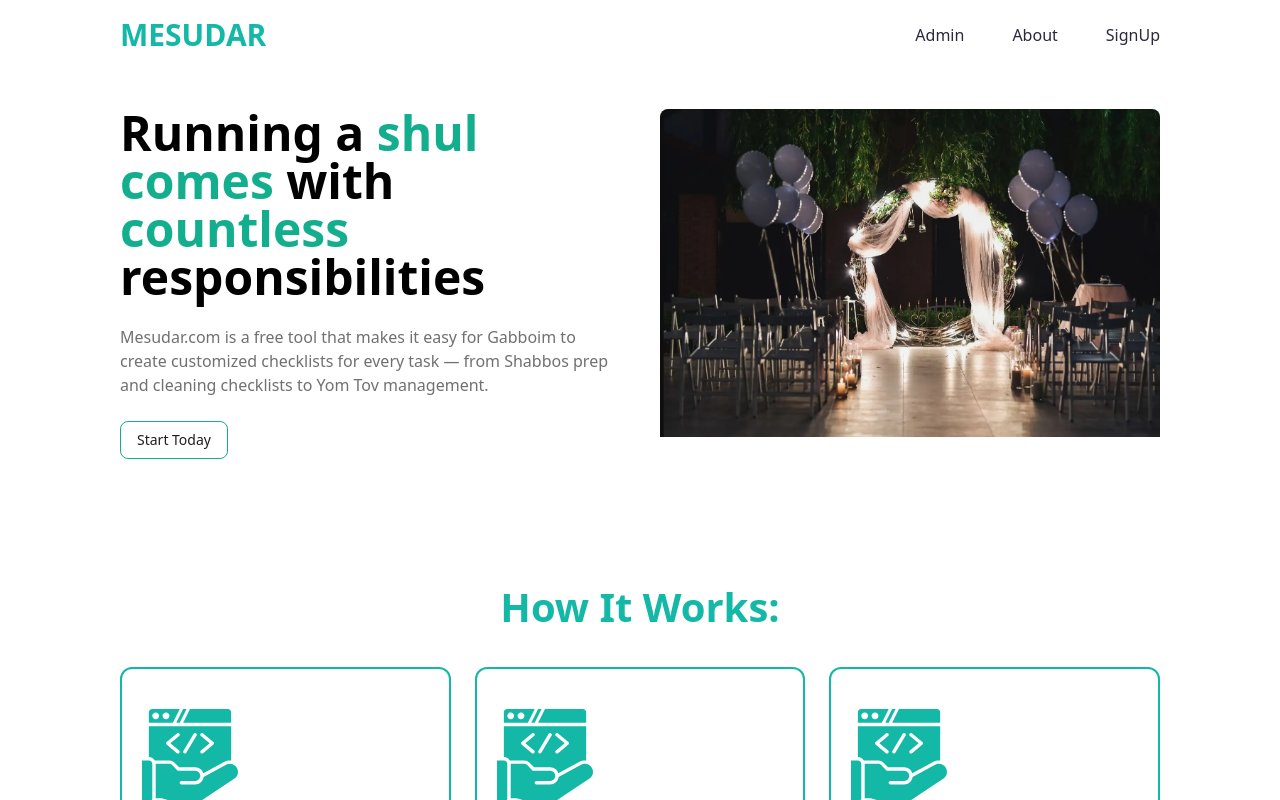
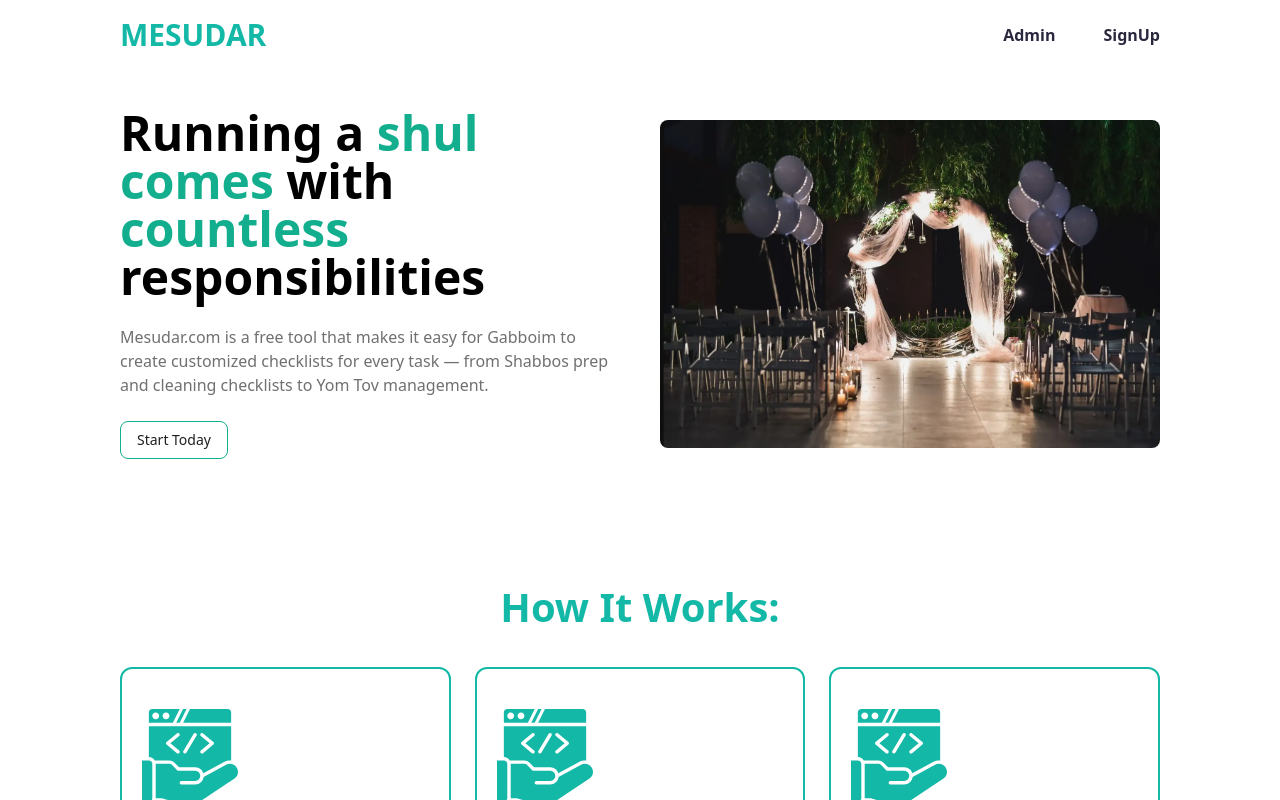
Before and after one commit to seemab-ahmed/mesudar, a React (Vite) app: page / in a window 1280 px wide. Shown: the top 800 px of the page. Built offline with nearby package versions, Linux system fonts and the light colour scheme.

Commit message:
set landing page design

```diff
--- a/src/components/CategorySelection.jsx
+++ b/src/components/CategorySelection.jsx
@@ -1,6 +1,6 @@
 export const CategorySelection = ({ categories, categoryObjects, onSelect, onBack }) => {
   return (
-    <div className="max-w-3xl mx-auto px-4 py-10">
+    <div className="py-10">
       {/* Header */}
       <div className="text-center mb-8">
         <h1 className="text-4xl font-extrabold text-[#13AE8D] mb-1">mesudar.com</h1>
--- a/src/components/ExportStep.jsx
+++ b/src/components/ExportStep.jsx
@@ -171,7 +171,10 @@ export const ExportStep = ({
             <h3 className="text-teal-600 font-bold mb-2 text-md">{subcategory}</h3>
             {tasks.map((task, taskIndex) => (
               <div key={taskIndex} className="flex items-center gap-2 mb-2">
-                <div className="w-4 h-4 border-2 border-teal-400 rounded-sm"></div>
+          <div className="w-5 h-5 border-2 border-teal-400 rounded-sm bg-[#13AE8D] flex items-center justify-center text-xs text-black">
+          ✔
+</div>
+
                 <span className="text-gray-800 text-sm">{task}</span>
               </div>
             ))}
--- a/src/components/Header.jsx
+++ b/src/components/Header.jsx
@@ -3,14 +3,14 @@ import Button from "./ui/buttons/Button";
 import { burger, logo } from "../assets";
 import { Link } from "react-router-dom";
 
-const navLinks = ["Admin", "About", "SignUp"  ];
+const navLinks = ["Admin", "SignUp"  ];
 
 const Header = () => {
   const [isExpanded, setIsExpanded] = useState(false);
 
   return (
     <header>
-      <div className="max-w-[1080px] m-auto px-5 ">
+      <div className="max-w-[1080px] 2xl:max-w-[1440px]   m-auto px-5 ">
         <nav className="w-full py-3 flex justify-between items-center relative">
           <div className="logo text-[30px] font-bold text-[#14B8A6]">
            <Link to="/"> MESUDAR</Link>
@@ -26,7 +26,7 @@ const Header = () => {
                 <a
                   key={index}
                   href="/admin"
-                  className="relative text-dark-navy transition hover:text-tomato-red cursor-pointer after:mx-auto after:block after:h-[1px] after:w-0 after:bg-tomato-red after:transition-all hover:after:w-8 after:mt-2 after:absolute after:bottom-0 after:left-0 after:right-0 max-sm:pb-1 max-xl:text-sm"
+                  className="relative font-semibold text-base text-dark-navy transition hover:text-[#13AE8D] cursor-pointer after:mx-auto after:block after:h-[1px] after:w-0 after:bg-[#13AE8D] after:transition-all hover:after:w-8 after:mt-2 after:absolute after:bottom-0 after:left-0 after:right-0 max-sm:pb-1 max-xl:text-sm"
                 >
                   {nav}
                 </a>
--- a/src/components/Hero.jsx
+++ b/src/components/Hero.jsx
@@ -3,10 +3,10 @@ import { Link } from "react-router-dom";
 import bannerimage from "../Images/bannerright.webp";
 const Hero = () => {
   return (
-    <div className="bg-white pt-[40px]  pb-2 m-auto max-w-[1080px]  px-5">
-      <div className="flex md:flex-row flex-col gap-10  ">
+    <div className="bg-white pt-[40px]  pb-2 m-auto max-w-[1080px] 2xl:max-w-[1440px]  px-5">
+      <div className="flex md:flex-row flex-col gap-10 items-center ">
         {/* Text Section */}
-        <div className="space-y-6 w-full   max-w-[630px] relative z-10">
+        <div className="space-y-6 w-full   md:max-w-[50%] relative z-10">
           <h1 className=" lg:text-5xl text-4xl md:leading-[55px] leading-[45px] mb-3   text-[#000] font-bold ">
              Running a <span className="text-[#13AE8D]">shul comes</span>  with<span className="text-[#13AE8D]"> countless </span>responsibilities
           </h1>
@@ -19,7 +19,7 @@ const Hero = () => {
         </div>
 
         {/* Image/Icons Section */}
-        <div className="w-full max-w-[680px] rounded-lg overflow-hidden">
+        <div className="w-full md:max-w-[50%] rounded-lg overflow-hidden">
            <img src={bannerimage} alt="Banner" className="w-full h-auto " />
         </div>
       </div>
--- a/src/components/StepsProgress.jsx
+++ b/src/components/StepsProgress.jsx
@@ -1,51 +1,9 @@
-
-export const StepsProgress = ({ steps, currentStep }) => {
-  return (
-    <div className="overflow-x-scroll">
-    <div className="flex justify-center items-center mb-10  px-4">
-      {steps.map((step, index) => (
-        <div key={step.id} className="flex items-center">
-          {/* Step Circle */}
-          <div
-            className={`
-              w-10 h-10 flex items-center justify-center rounded-full border-2 transition-all duration-300
-              ${index < currentStep
-                ? 'bg-[#13AE8D] border-[#13AE8D] text-white'
-                : index === currentStep
-                ? 'bg-white border-[#13AE8D] text-[#13AE8D] font-bold'
-                : 'bg-gray-100 border-gray-300 text-gray-400'}
-            `}
-          >
-            {step.id}
-          </div>
-
-          {/* Step Title */}
-          <div className="ml-3">
-            <span className={`text-sm transition-all ${index <= currentStep ? 'text-teal-600 font-semibold' : 'text-gray-400'}`}>
-              {step.title}
-            </span>
-          </div>
-
-          {/* Connector */}
-          {index < steps.length - 1 && (
-            <div className="w-8 h-1 bg-gray-300 mx-4 rounded-full"></div>
-          )}
-        </div>
-      ))}
-    </div>
-    </div>
-  );
-};
 
 
 
 
 
 
-
-
-
-  {/*
  export const StepsProgress = ({ steps, currentStep }) => {
   return (
     <div className="flex justify-center mb-8 ">
@@ -68,4 +26,45 @@ export const StepsProgress = ({ steps, currentStep }) => {
     </div>
   );
 };
+
+
+
+  {/* Step Title
+export const StepsProgress = ({ steps, currentStep }) => {
+  return (
+    <div className="overflow-x-scroll">
+    <div className="flex justify-center items-center mb-10  px-4">
+      {steps.map((step, index) => (
+        <div key={step.id} className="flex items-center">
+
+          <div
+            className={`
+              w-10 h-10 flex items-center justify-center rounded-full border-2 transition-all duration-300
+              ${index < currentStep
+                ? 'bg-[#13AE8D] border-[#13AE8D] text-white'
+                : index === currentStep
+                ? 'bg-white border-[#13AE8D] text-[#13AE8D] font-bold'
+                : 'bg-gray-100 border-gray-300 text-gray-400'}
+            `}
+          >
+            {step.id}
+          </div>
+
+
+          <div className="ml-3">
+            <span className={`text-sm transition-all ${index <= currentStep ? 'text-teal-600 font-semibold' : 'text-gray-400'}`}>
+              {step.title}
+            </span>
+          </div>
+
+
+          {index < steps.length - 1 && (
+            <div className="w-8 h-1 bg-gray-300 mx-4 rounded-full"></div>
+          )}
+        </div>
+      ))}
+    </div>
+    </div>
+  );
+};
 */}
--- a/src/components/workstarting.jsx
+++ b/src/components/workstarting.jsx
@@ -3,7 +3,7 @@ import React from 'react';
 
 const Workstarting = () => {
   return (
-    <div className=" max-w-[1080px] m-auto px-5 py-[60px] relative w-full bg-gradient-to-r from-purple-100 via-pink-100 to-blue-100 rounded-2xl flex flex-wrap justify-between  gap-4 items-center shadow-lg overflow-hidden">
+    <div className=" max-w-[1080px] 2xl:max-w-[1440px]  m-auto px-5 py-[60px] relative w-full bg-gradient-to-r from-purple-100 via-pink-100 to-blue-100 rounded-2xl flex flex-wrap justify-between  gap-4 items-center shadow-lg overflow-hidden">
       {/* Background blurred shapes (optional) */}
       <div className="absolute top-0 left-0 w-10 h-10 bg-purple-300 rounded-full blur-xl opacity-70 animate-pulse"></div>
       <div className="absolute top-4 right-10 w-6 h-6 bg-purple-500 rounded-full blur-xl opacity-50"></div>
--- a/src/pages/Category.jsx
+++ b/src/pages/Category.jsx
@@ -263,7 +263,7 @@ export const Category = () => {
 
   return (
     <div className=" bg-white">
-      <div className="max-w-[1080px] px-5 m-auto py-[60px]  ">
+      <div className="max-w-[1080px] 2xl:max-w-[1440px]  px-5 m-auto py-[60px]  ">
         {currentStep > 0 && currentStep <= steps.length && (
           <StepsProgress steps={steps} currentStep={currentStep - 1} />
         )}
```
